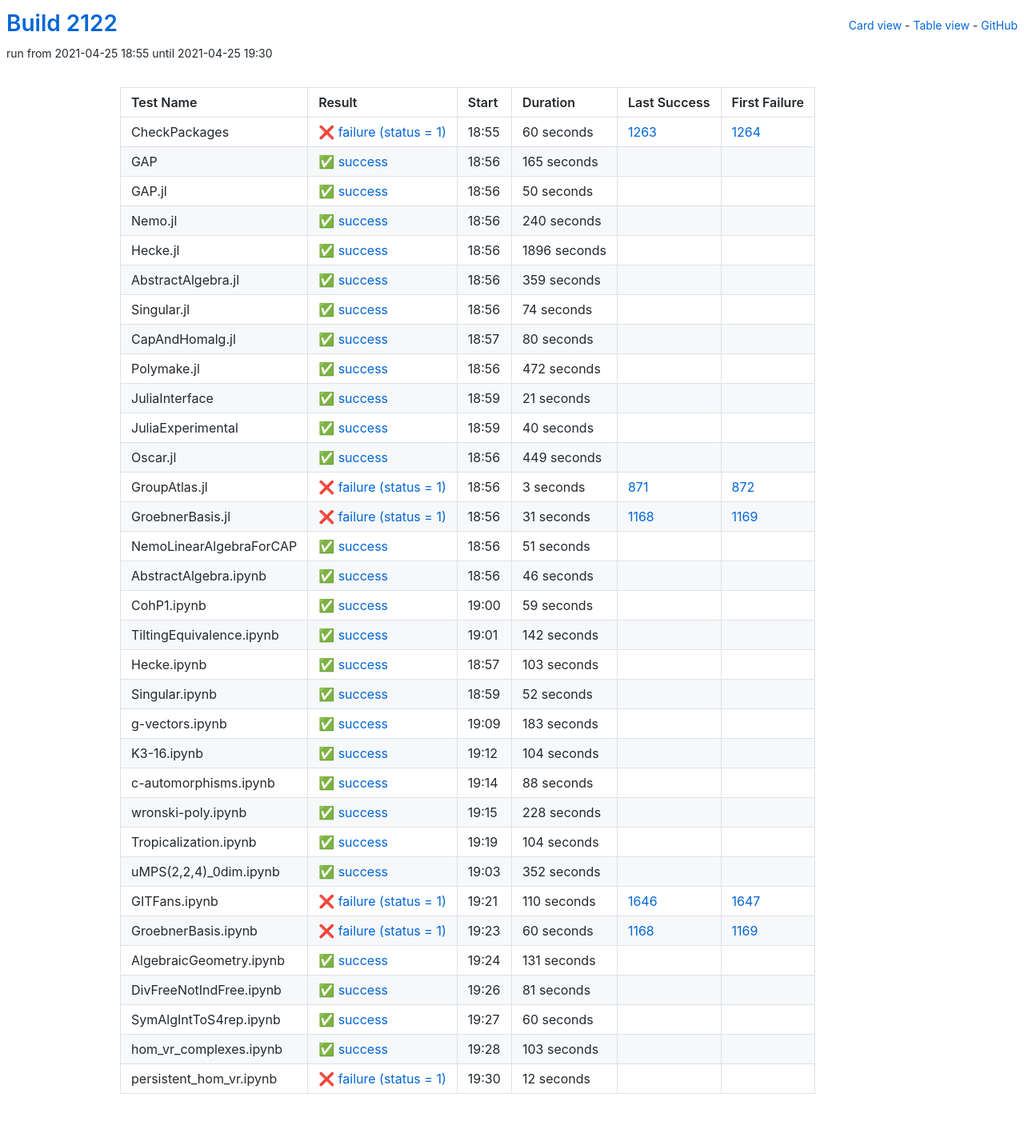
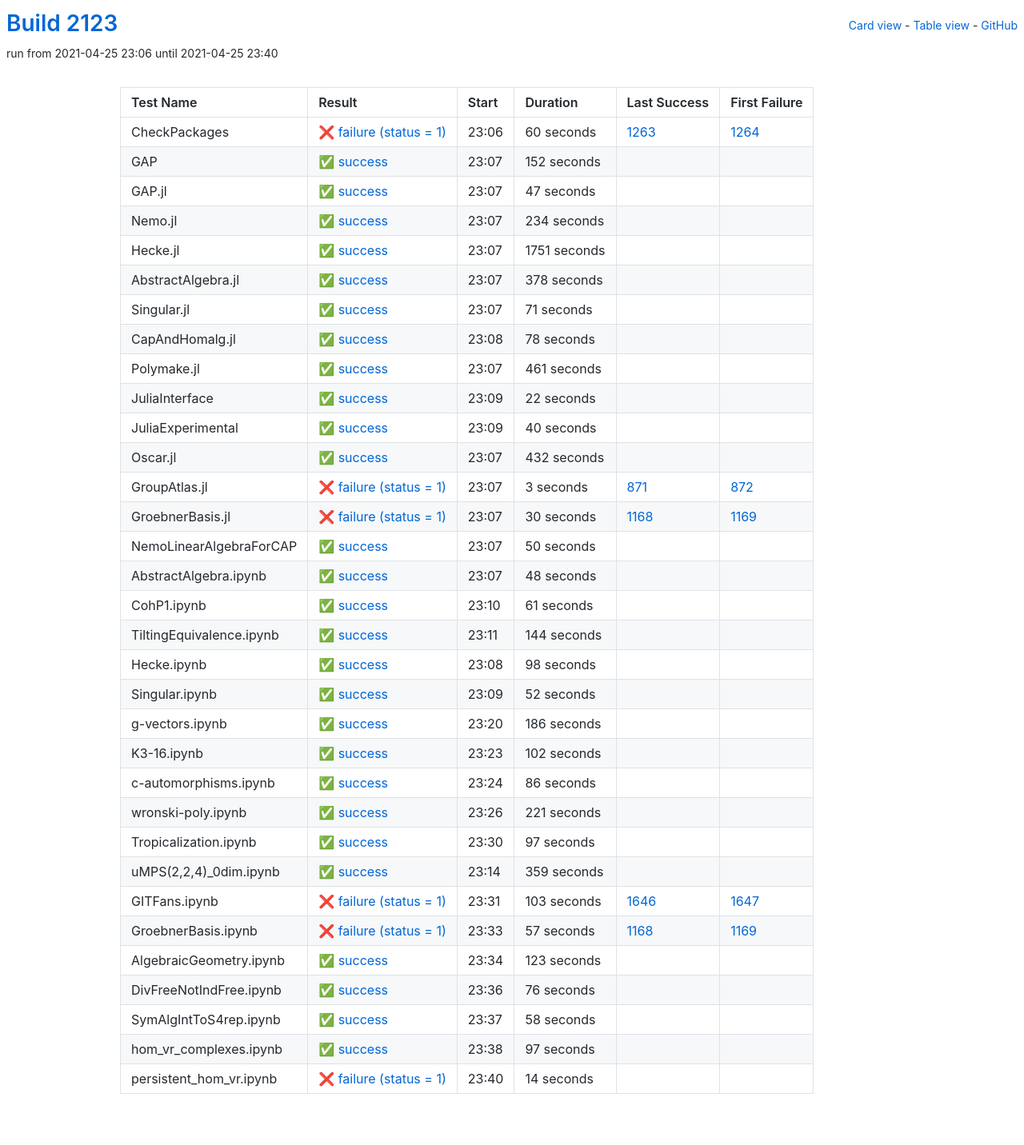
Before and after one commit to oscar-system/oscar-ci-status-stable, a Jekyll site: the page built from table.html, in a window 1280 px wide. Shown: the whole page at 80% size. Built offline with Jekyll 4.4.1, drawn with Linux system fonts in a browser that asks for light colours.

Commit message:
Build #2123

```diff
--- a/_data/ci.yml
+++ b/_data/ci.yml
@@ -1,6 +1,6 @@
 ---
-build: 2122
-build_url: https://oscarci.mathematik.uni-kl.de/job/oscar-stable/2122/
+build: 2123
+build_url: https://oscarci.mathematik.uni-kl.de/job/oscar-stable/2123/
 job: oscar-stable
 organization: oscar-system
 repo: oscar-ci-status-stable
@@ -8,8 +8,8 @@ repourl: https://github.com/oscar-system/oscar-ci-status-stable
 tests:
 - name: CheckPackages
   id: checkpackages
-  log: https://oscarci.mathematik.uni-kl.de/job/oscar-stable/2122/artifact/logs/build-2122/CheckPackages.log
-  start: 2021-04-25 18:55
+  log: https://oscarci.mathematik.uni-kl.de/job/oscar-stable/2123/artifact/logs/build-2123/CheckPackages.log
+  start: 2021-04-25 23:06
   success: false
   exitcode: 1
   status: failure
@@ -20,116 +20,116 @@ tests:
   first_failure_url: https://oscarci.mathematik.uni-kl.de/job/oscar-stable/1264/
 - name: GAP
   id: gap
-  log: https://oscarci.mathematik.uni-kl.de/job/oscar-stable/2122/artifact/logs/build-2122/GAP.log
-  start: 2021-04-25 18:56
+  log: https://oscarci.mathematik.uni-kl.de/job/oscar-stable/2123/artifact/logs/build-2123/GAP.log
+  start: 2021-04-25 23:07
   success: true
   exitcode: 0
   status: success
-  duration: 165
+  duration: 152
   last_success: false
   last_success_url:
   first_failure: false
   first_failure_url:
 - name: GAP.jl
   id: gap-jl
-  log: https://oscarci.mathematik.uni-kl.de/job/oscar-stable/2122/artifact/logs/build-2122/GAP.jl.log
-  start: 2021-04-25 18:56
+  log: https://oscarci.mathematik.uni-kl.de/job/oscar-stable/2123/artifact/logs/build-2123/GAP.jl.log
+  start: 2021-04-25 23:07
   success: true
   exitcode: 0
   status: success
-  duration: 50
+  duration: 47
   last_success: false
   last_success_url:
   first_failure: false
   first_failure_url:
 - name: Nemo.jl
   id: nemo-jl
-  log: https://oscarci.mathematik.uni-kl.de/job/oscar-stable/2122/artifact/logs/build-2122/Nemo.jl.log
-  start: 2021-04-25 18:56
+  log: https://oscarci.mathematik.uni-kl.de/job/oscar-stable/2123/artifact/logs/build-2123/Nemo.jl.log
+  start: 2021-04-25 23:07
   success: true
   exitcode: 0
   status: success
-  duration: 240
+  duration: 234
   last_success: false
   last_success_url:
   first_failure: false
   first_failure_url:
 - name: Hecke.jl
   id: hecke-jl
-  log: https://oscarci.mathematik.uni-kl.de/job/oscar-stable/2122/artifact/logs/build-2122/Hecke.jl.log
-  start: 2021-04-25 18:56
+  log: https://oscarci.mathematik.uni-kl.de/job/oscar-stable/2123/artifact/logs/build-2123/Hecke.jl.log
+  start: 2021-04-25 23:07
   success: true
   exitcode: 0
   status: success
-  duration: 1896
+  duration: 1751
   last_success: false
   last_success_url:
   first_failure: false
   first_failure_url:
 - name: AbstractAlgebra.jl
   id: abstractalgebra-jl
-  log: https://oscarci.mathematik.uni-kl.de/job/oscar-stable/2122/artifact/logs/build-2122/AbstractAlgebra.jl.log
-  start: 2021-04-25 18:56
+  log: https://oscarci.mathematik.uni-kl.de/job/oscar-stable/2123/artifact/logs/build-2123/AbstractAlgebra.jl.log
+  start: 2021-04-25 23:07
   success: true
   exitcode: 0
   status: success
-  duration: 359
+  duration: 378
   last_success: false
   last_success_url:
   first_failure: false
   first_failure_url:
 - name: Singular.jl
   id: singular-jl
-  log: https://oscarci.mathematik.uni-kl.de/job/oscar-stable/2122/artifact/logs/build-2122/Singular.jl.log
-  start: 2021-04-25 18:56
+  log: https://oscarci.mathematik.uni-kl.de/job/oscar-stable/2123/artifact/logs/build-2123/Singular.jl.log
+  start: 2021-04-25 23:07
   success: true
   exitcode: 0
   status: success
-  duration: 74
+  duration: 71
   last_success: false
   last_success_url:
   first_failure: false
   first_failure_url:
 - name: CapAndHomalg.jl
   id: capandhomalg-jl
-  log: https://oscarci.mathematik.uni-kl.de/job/oscar-stable/2122/artifact/logs/build-2122/CapAndHomalg.jl.log
-  start: 2021-04-25 18:57
+  log: https://oscarci.mathematik.uni-kl.de/job/oscar-stable/2123/artifact/logs/build-2123/CapAndHomalg.jl.log
+  start: 2021-04-25 23:08
   success: true
   exitcode: 0
   status: success
-  duration: 80
+  duration: 78
   last_success: false
   last_success_url:
   first_failure: false
   first_failure_url:
 - name: Polymake.jl
   id: polymake-jl
-  log: https://oscarci.mathematik.uni-kl.de/job/oscar-stable/2122/artifact/logs/build-2122/Polymake.jl.log
-  start: 2021-04-25 18:56
+  log: https://oscarci.mathematik.uni-kl.de/job/oscar-stable/2123/artifact/logs/build-2123/Polymake.jl.log
+  start: 2021-04-25 23:07
   success: true
   exitcode: 0
   status: success
-  duration: 472
+  duration: 461
   last_success: false
   last_success_url:
   first_failure: false
   first_failure_url:
 - name: JuliaInterface
   id: juliainterface
-  log: https://oscarci.mathematik.uni-kl.de/job/oscar-stable/2122/artifact/logs/build-2122/JuliaInterface.log
-  start: 2021-04-25 18:59
+  log: https://oscarci.mathematik.uni-kl.de/job/oscar-stable/2123/artifact/logs/build-2123/JuliaInterface.log
+  start: 2021-04-25 23:09
   success: true
   exitcode: 0
   status: success
-  duration: 21
+  duration: 22
   last_success: false
   last_success_url:
   first_failure: false
   first_failure_url:
 - name: JuliaExperimental
   id: juliaexperimental
-  log: https://oscarci.mathematik.uni-kl.de/job/oscar-stable/2122/artifact/logs/build-2122/JuliaExperimental.log
-  start: 2021-04-25 18:59
+  log: https://oscarci.mathematik.uni-kl.de/job/oscar-stable/2123/artifact/logs/build-2123/JuliaExperimental.log
+  start: 2021-04-25 23:09
   success: true
   exitcode: 0
   status: success
@@ -140,20 +140,20 @@ tests:
   first_failure_url:
 - name: Oscar.jl
   id: oscar-jl
-  log: https://oscarci.mathematik.uni-kl.de/job/oscar-stable/2122/artifact/logs/build-2122/Oscar.jl.log
-  start: 2021-04-25 18:56
+  log: https://oscarci.mathematik.uni-kl.de/job/oscar-stable/2123/artifact/logs/build-2123/Oscar.jl.log
+  start: 2021-04-25 23:07
   success: true
   exitcode: 0
   status: success
-  duration: 449
+  duration: 432
   last_success: false
   last_success_url:
   first_failure: false
   first_failure_url:
 - name: GroupAtlas.jl
   id: groupatlas-jl
-  log: https://oscarci.mathematik.uni-kl.de/job/oscar-stable/2122/artifact/logs/build-2122/GroupAtlas.jl.log
-  start: 2021-04-25 18:56
+  log: https://oscarci.mathematik.uni-kl.de/job/oscar-stable/2123/artifact/logs/build-2123/GroupAtlas.jl.log
+  start: 2021-04-25 23:07
   success: false
   exitcode: 1
   status: failure
@@ -164,80 +164,80 @@ tests:
   first_failure_url: https://oscarci.mathematik.uni-kl.de/job/oscar-stable/872/
 - name: GroebnerBasis.jl
   id: groebnerbasis-jl
-  log: https://oscarci.mathematik.uni-kl.de/job/oscar-stable/2122/artifact/logs/build-2122/GroebnerBasis.jl.log
-  start: 2021-04-25 18:56
+  log: https://oscarci.mathematik.uni-kl.de/job/oscar-stable/2123/artifact/logs/build-2123/GroebnerBasis.jl.log
+  start: 2021-04-25 23:07
   success: false
   exitcode: 1
   status: failure
-  duration: 31
+  duration: 30
   last_success: 1168
   last_success_url: https://oscarci.mathematik.uni-kl.de/job/oscar-stable/1168/
   first_failure: 1169
   first_failure_url: https://oscarci.mathematik.uni-kl.de/job/oscar-stable/1169/
 - name: NemoLinearAlgebraForCAP
   id: nemolinearalgebraforcap
-  log: https://oscarci.mathematik.uni-kl.de/job/oscar-stable/2122/artifact/logs/build-2122/NemoLinearAlgebraForCAP.log
-  start: 2021-04-25 18:56
+  log: https://oscarci.mathematik.uni-kl.de/job/oscar-stable/2123/artifact/logs/build-2123/NemoLinearAlgebraForCAP.log
+  start: 2021-04-25 23:07
   success: true
   exitcode: 0
   status: success
-  duration: 51
+  duration: 50
   last_success: false
   last_success_url:
   first_failure: false
   first_failure_url:
 - name: AbstractAlgebra.ipynb
   id: abstractalgebra-ipynb
-  log: https://oscarci.mathematik.uni-kl.de/job/oscar-stable/2122/artifact/logs/build-2122/AbstractAlgebra.ipynb.log
-  start: 2021-04-25 18:56
+  log: https://oscarci.mathematik.uni-kl.de/job/oscar-stable/2123/artifact/logs/build-2123/AbstractAlgebra.ipynb.log
+  start: 2021-04-25 23:07
   success: true
   exitcode: 0
   status: success
-  duration: 46
+  duration: 48
   last_success: false
   last_success_url:
   first_failure: false
   first_failure_url:
 - name: CohP1.ipynb
   id: cohp1-ipynb
-  log: https://oscarci.mathematik.uni-kl.de/job/oscar-stable/2122/artifact/logs/build-2122/CohP1.ipynb.log
-  start: 2021-04-25 19:00
+  log: https://oscarci.mathematik.uni-kl.de/job/oscar-stable/2123/artifact/logs/build-2123/CohP1.ipynb.log
+  start: 2021-04-25 23:10
   success: true
   exitcode: 0
   status: success
-  duration: 59
+  duration: 61
   last_success: false
   last_success_url:
   first_failure: false
   first_failure_url:
 - name: TiltingEquivalence.ipynb
   id: tiltingequivalence-ipynb
-  log: https://oscarci.mathematik.uni-kl.de/job/oscar-stable/2122/artifact/logs/build-2122/TiltingEquivalence.ipynb.log
-  start: 2021-04-25 19:01
+  log: https://oscarci.mathematik.uni-kl.de/job/oscar-stable/2123/artifact/logs/build-2123/TiltingEquivalence.ipynb.log
+  start: 2021-04-25 23:11
   success: true
   exitcode: 0
   status: success
-  duration: 142
+  duration: 144
   last_success: false
   last_success_url:
   first_failure: false
   first_failure_url:
 - name: Hecke.ipynb
   id: hecke-ipynb
-  log: https://oscarci.mathematik.uni-kl.de/job/oscar-stable/2122/artifact/logs/build-2122/Hecke.ipynb.log
-  start: 2021-04-25 18:57
+  log: https://oscarci.mathematik.uni-kl.de/job/oscar-stable/2123/artifact/logs/build-2123/Hecke.ipynb.log
+  start: 2021-04-25 23:08
   success: true
   exitcode: 0
   status: success
-  duration: 103
+  duration: 98
   last_success: false
   last_success_url:
   first_failure: false
   first_failure_url:
 - name: Singular.ipynb
   id: singular-ipynb
-  log: https://oscarci.mathematik.uni-kl.de/job/oscar-stable/2122/artifact/logs/build-2122/Singular.ipynb.log
-  start: 2021-04-25 18:59
+  log: https://oscarci.mathematik.uni-kl.de/job/oscar-stable/2123/artifact/logs/build-2123/Singular.ipynb.log
+  start: 2021-04-25 23:09
   success: true
   exitcode: 0
   status: success
@@ -248,156 +248,156 @@ tests:
   first_failure_url:
 - name: g-vectors.ipynb
   id: g-vectors-ipynb
-  log: https://oscarci.mathematik.uni-kl.de/job/oscar-stable/2122/artifact/logs/build-2122/g-vectors.ipynb.log
-  start: 2021-04-25 19:09
+  log: https://oscarci.mathematik.uni-kl.de/job/oscar-stable/2123/artifact/logs/build-2123/g-vectors.ipynb.log
+  start: 2021-04-25 23:20
   success: true
   exitcode: 0
   status: success
-  duration: 183
+  duration: 186
   last_success: false
   last_success_url:
   first_failure: false
   first_failure_url:
 - name: K3-16.ipynb
   id: k3-16-ipynb
-  log: https://oscarci.mathematik.uni-kl.de/job/oscar-stable/2122/artifact/logs/build-2122/K3-16.ipynb.log
-  start: 2021-04-25 19:12
+  log: https://oscarci.mathematik.uni-kl.de/job/oscar-stable/2123/artifact/logs/build-2123/K3-16.ipynb.log
+  start: 2021-04-25 23:23
   success: true
   exitcode: 0
   status: success
-  duration: 104
+  duration: 102
   last_success: false
   last_success_url:
   first_failure: false
   first_failure_url:
 - name: c-automorphisms.ipynb
   id: c-automorphisms-ipynb
-  log: https://oscarci.mathematik.uni-kl.de/job/oscar-stable/2122/artifact/logs/build-2122/c-automorphisms.ipynb.log
-  start: 2021-04-25 19:14
+  log: https://oscarci.mathematik.uni-kl.de/job/oscar-stable/2123/artifact/logs/build-2123/c-automorphisms.ipynb.log
+  start: 2021-04-25 23:24
   success: true
   exitcode: 0
   status: success
-  duration: 88
+  duration: 86
   last_success: false
   last_success_url:
   first_failure: false
   first_failure_url:
 - name: wronski-poly.ipynb
   id: wronski-poly-ipynb
-  log: https://oscarci.mathematik.uni-kl.de/job/oscar-stable/2122/artifact/logs/build-2122/wronski-poly.ipynb.log
-  start: 2021-04-25 19:15
+  log: https://oscarci.mathematik.uni-kl.de/job/oscar-stable/2123/artifact/logs/build-2123/wronski-poly.ipynb.log
+  start: 2021-04-25 23:26
   success: true
   exitcode: 0
   status: success
-  duration: 228
+  duration: 221
   last_success: false
   last_success_url:
   first_failure: false
   first_failure_url:
 - name: Tropicalization.ipynb
   id: tropicalization-ipynb
-  log: https://oscarci.mathematik.uni-kl.de/job/oscar-stable/2122/artifact/logs/build-2122/Tropicalization.ipynb.log
-  start: 2021-04-25 19:19
+  log: https://oscarci.mathematik.uni-kl.de/job/oscar-stable/2123/artifact/logs/build-2123/Tropicalization.ipynb.log
+  start: 2021-04-25 23:30
   success: true
   exitcode: 0
   status: success
-  duration: 104
+  duration: 97
   last_success: false
   last_success_url:
   first_failure: false
   first_failure_url:
 - name: uMPS(2,2,4)_0dim.ipynb
   id: umps-2-2-4-0dim-ipynb
-  log: https://oscarci.mathematik.uni-kl.de/job/oscar-stable/2122/artifact/logs/build-2122/uMPS-2-2-4-_0dim.ipynb.log
-  start: 2021-04-25 19:03
+  log: https://oscarci.mathematik.uni-kl.de/job/oscar-stable/2123/artifact/logs/build-2123/uMPS-2-2-4-_0dim.ipynb.log
+  start: 2021-04-25 23:14
   success: true
   exitcode: 0
   status: success
-  duration: 352
+  duration: 359
   last_success: false
   last_success_url:
   first_failure: false
   first_failure_url:
 - name: GITFans.ipynb
   id: gitfans-ipynb
-  log: https://oscarci.mathematik.uni-kl.de/job/oscar-stable/2122/artifact/logs/build-2122/GITFans.ipynb.log
-  start: 2021-04-25 19:21
+  log: https://oscarci.mathematik.uni-kl.de/job/oscar-stable/2123/artifact/logs/build-2123/GITFans.ipynb.log
+  start: 2021-04-25 23:31
   success: false
   exitcode: 1
   status: failure
-  duration: 110
+  duration: 103
   last_success: 1646
   last_success_url: https://oscarci.mathematik.uni-kl.de/job/oscar-stable/1646/
   first_failure: 1647
   first_failure_url: https://oscarci.mathematik.uni-kl.de/job/oscar-stable/1647/
 - name: GroebnerBasis.ipynb
   id: groebnerbasis-ipynb
-  log: https://oscarci.mathematik.uni-kl.de/job/oscar-stable/2122/artifact/logs/build-2122/GroebnerBasis.ipynb.log
-  start: 2021-04-25 19:23
+  log: https://oscarci.mathematik.uni-kl.de/job/oscar-stable/2123/artifact/logs/build-2123/GroebnerBasis.ipynb.log
+  start: 2021-04-25 23:33
   success: false
   exitcode: 1
   status: failure
-  duration: 60
+  duration: 57
   last_success: 1168
   last_success_url: https://oscarci.mathematik.uni-kl.de/job/oscar-stable/1168/
   first_failure: 1169
   first_failure_url: https://oscarci.mathematik.uni-kl.de/job/oscar-stable/1169/
 - name: AlgebraicGeometry.ipynb
   id: algebraicgeometry-ipynb
-  log: https://oscarci.mathematik.uni-kl.de/job/oscar-stable/2122/artifact/logs/build-2122/AlgebraicGeometry.ipynb.log
-  start: 2021-04-25 19:24
+  log: https://oscarci.mathematik.uni-kl.de/job/oscar-stable/2123/artifact/logs/build-2123/AlgebraicGeometry.ipynb.log
+  start: 2021-04-25 23:34
   success: true
   exitcode: 0
   status: success
-  duration: 131
+  duration: 123
   last_success: false
   last_success_url:
   first_failure: false
   first_failure_url:
 - name: DivFreeNotIndFree.ipynb
   id: divfreenotindfree-ipynb
-  log: https://oscarci.mathematik.uni-kl.de/job/oscar-stable/2122/artifact/logs/build-2122/DivFreeNotIndFree.ipynb.log
-  start: 2021-04-25 19:26
+  log: https://oscarci.mathematik.uni-kl.de/job/oscar-stable/2123/artifact/logs/build-2123/DivFreeNotIndFree.ipynb.log
+  start: 2021-04-25 23:36
   success: true
   exitcode: 0
   status: success
-  duration: 81
+  duration: 76
   last_success: false
   last_success_url:
   first_failure: false
   first_failure_url:
 - name: SymAlgIntToS4rep.ipynb
   id: symalginttos4rep-ipynb
-  log: https://oscarci.mathematik.uni-kl.de/job/oscar-stable/2122/artifact/logs/build-2122/SymAlgIntToS4rep.ipynb.log
-  start: 2021-04-25 19:27
+  log: https://oscarci.mathematik.uni-kl.de/job/oscar-stable/2123/artifact/logs/build-2123/SymAlgIntToS4rep.ipynb.log
+  start: 2021-04-25 23:37
   success: true
   exitcode: 0
   status: success
-  duration: 60
+  duration: 58
   last_success: false
   last_success_url:
   first_failure: false
   first_failure_url:
 - name: hom_vr_complexes.ipynb
   id: hom-vr-complexes-ipynb
-  log: https://oscarci.mathematik.uni-kl.de/job/oscar-stable/2122/artifact/logs/build-2122/hom_vr_complexes.ipynb.log
-  start: 2021-04-25 19:28
+  log: https://oscarci.mathematik.uni-kl.de/job/oscar-stable/2123/artifact/logs/build-2123/hom_vr_complexes.ipynb.log
+  start: 2021-04-25 23:38
   success: true
   exitcode: 0
   status: success
-  duration: 103
+  duration: 97
   last_success: false
   last_success_url:
   first_failure: false
   first_failure_url:
 - name: persistent_hom_vr.ipynb
   id: persistent-hom-vr-ipynb
-  log: https://oscarci.mathematik.uni-kl.de/job/oscar-stable/2122/artifact/logs/build-2122/persistent_hom_vr.ipynb.log
-  start: 2021-04-25 19:30
+  log: https://oscarci.mathematik.uni-kl.de/job/oscar-stable/2123/artifact/logs/build-2123/persistent_hom_vr.ipynb.log
+  start: 2021-04-25 23:40
   success: false
   exitcode: 1
   status: failure
-  duration: 12
+  duration: 14
   last_success: false
   last_success_url:
   first_failure: false
```
Also changed, not shown: README.md.
